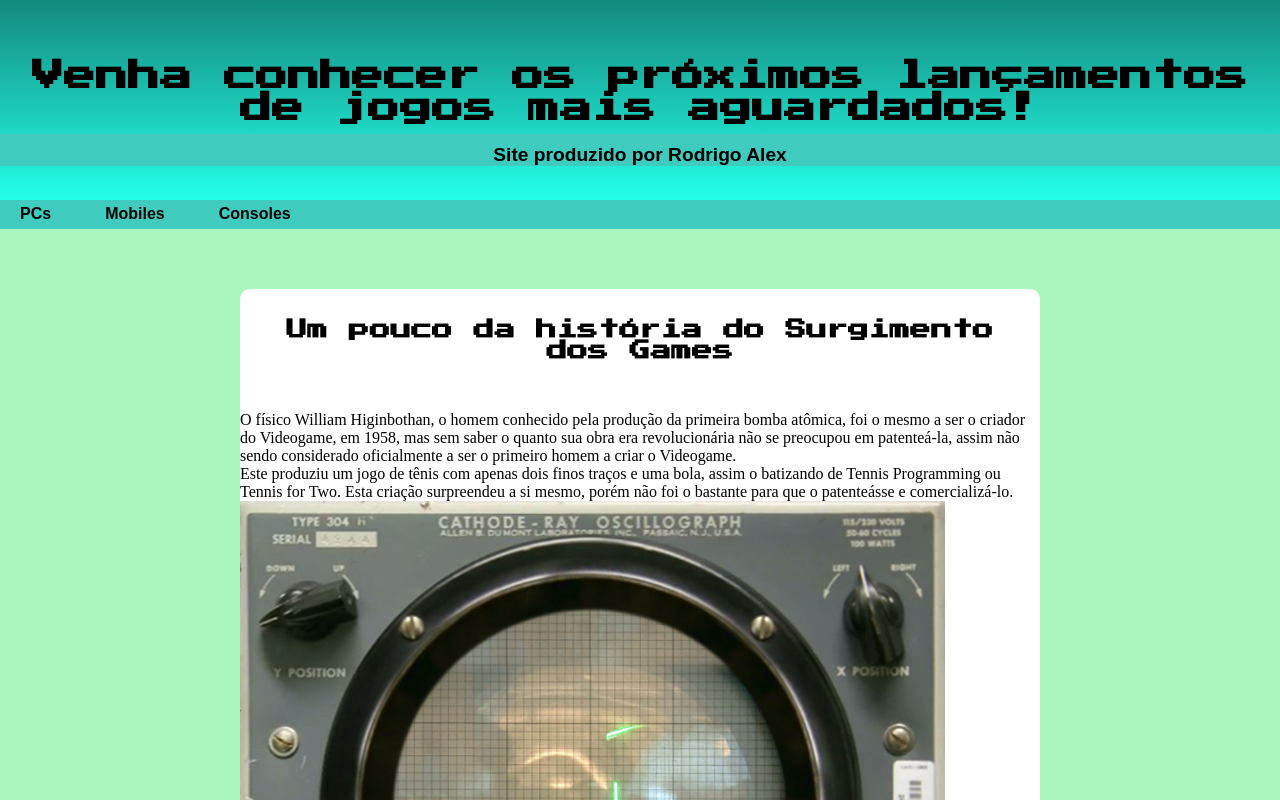
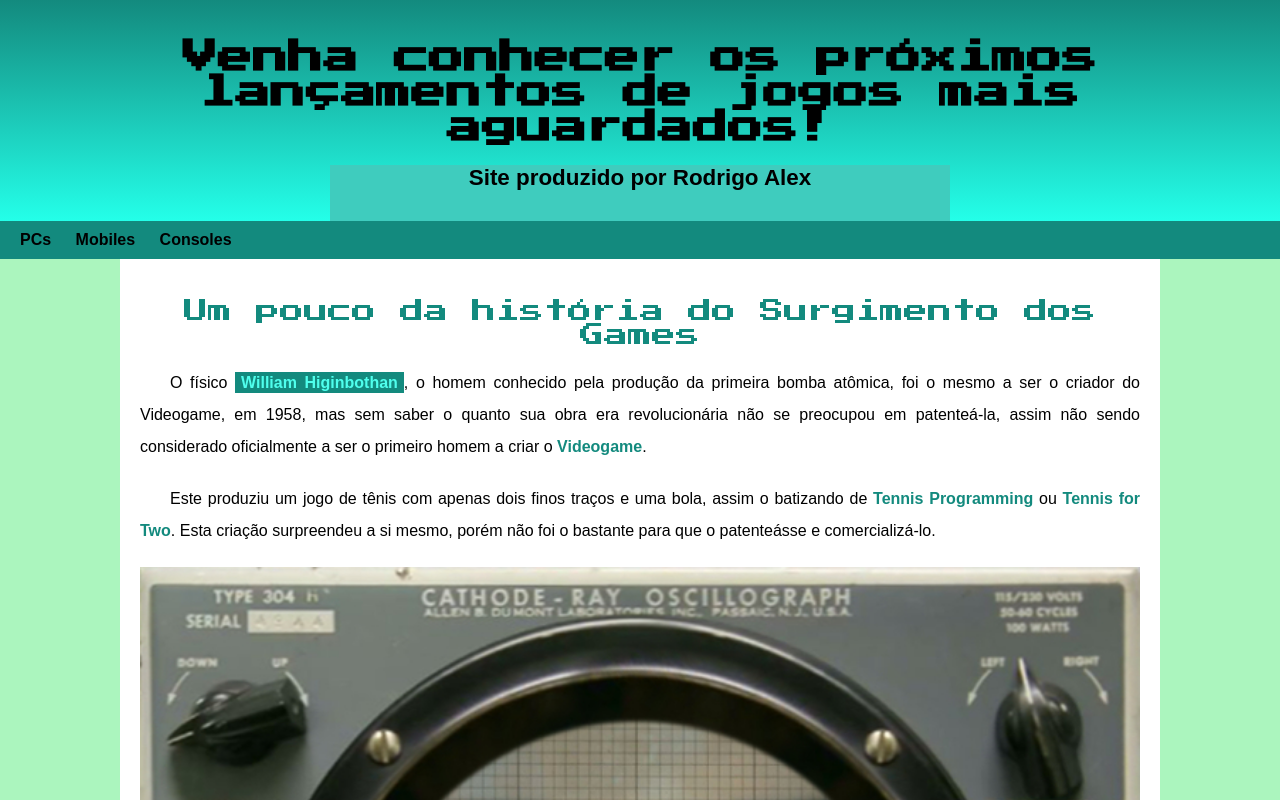
Before and after one commit to RDG14/Projeto-jogos, a plain HTML site: page index.html in a window 1280 px wide. Shown: the top 800 px of the page. Drawn offline with Linux system fonts and the light colour scheme.

Commit message:
Atualização projeto-jogos

```diff
--- a/estilo/style.css
+++ b/estilo/style.css
@@ -9,6 +9,7 @@
 
 body{
     background-color: var(--cor0);
+    font-family: Arial, Helvetica, sans-serif;
 }
 
 :root{
@@ -23,42 +24,43 @@ body{
 }
 
 header{
-    height: 200px;
     background-image: linear-gradient(to bottom, var(--cor1), var(--cor3));
-    margin: 0px 0px 0px 0px;
+    min-height: 150px;
+    text-align: center;
+    padding-top: 40px;
 }
 
 header > h1 {
-    padding: 60px 30px 10px 30px;
-    text-align: center;
     font-family: var(--fonte-titulo);
+    font-size: 2.2em;
+    font-weight: bold;
+    margin-bottom: 20px;
 }
 
 header > p{
     background-color: var(--cor5);
-    padding-top: 10px;
-    text-align: center;
     font-family: Arial, Helvetica, sans-serif;
-    font-weight: bolder;
-    font-size: 1.2em;
+    font-size: 1.4em;
+    font-weight: bold;
+    max-width: 600px;
+    padding-right: 10px;
+    padding-left: 10px;
+    margin: auto;
+    padding-bottom: 30px;
 }
 
 nav{
-    height: 24px;
-    background-color: var(--cor5);
-    margin-bottom: 30px;
-    padding-top: 5px;
+    background-color: var(--cor1);
+    padding: 10px;
 }
 
 nav > a{
-    margin-top: 10px;
-    padding-left: 20px;
-    padding-right: 30px;
+    color: black;
+    padding: 10px;
+    border-radius: 5px;
     text-decoration: none;
-    font-family: Arial, Helvetica, sans-serif;
-    font-size: 1.5emem;
-    color: black;
     font-weight: bold;
+    transition-duration: 0.5s;
 }
 
 nav > a:hover{
@@ -67,16 +69,51 @@ nav > a:hover{
 }
 
 main{
+    min-width: 300px;
+    max-width: 1000px;
     margin: auto;
-    max-width: 800px;
+    margin-bottom: 20px;
+    padding: 20px;
+    padding-top: 40px;
     background-color: white;
-    border-radius: 10px;
+    border-bottom-left-radius: 15px;
+    border-bottom-right-radius: 15px;
 }
 
 main h1{
-    margin: 60px 0px 20px 0px;
-    padding: 30px 13px;
+    color: var(--cor1);
+    font-family: var(--fonte-titulo);
+    font-weight: normal;
+    font-size: 1.5em;
     text-align: center;
-    font-family: var(--fonte-titulo);
-    font-size: 1.3em;
 }
+
+main p{
+    margin: 20px 0px;
+    text-align: justify;
+    text-indent: 30px;
+    font-size: 1em;
+    line-height: 2em;
+}
+
+main strong{
+    color: var(--cor1);
+    font-weight: bold;
+}
+
+main a{
+    text-decoration: none;
+    font-weight: bold;
+    color: var(--cor4);
+    background-color: var(--cor1);
+    padding: 2px 6px;
+}
+
+main a:hover{
+    text-decoration: underline;
+    color: var(--cor2);
+}
+
+img{
+    width: 100%;
+}
--- a/index.html
+++ b/index.html
@@ -5,6 +5,7 @@
     <meta http-equiv="X-UA-Compatible" content="IE=edge">
     <meta name="viewport" content="width=device-width, initial-scale=1.0">
     <title>Lançamentos de Jogos</title>
+    <link rel="shortcut icon" href="imagens/favicon.ico" type="image/x-icon">
     <link rel="stylesheet" href="estilo/style.css">
 </head>
 <body>
@@ -24,11 +25,11 @@
             </h1>
 
             <p>
-                O físico William Higinbothan, o homem conhecido pela produção da primeira bomba atômica, foi o mesmo a ser o criador do Videogame, em 1958, mas sem saber o quanto sua obra era revolucionária não se preocupou em patenteá-la, assim não sendo considerado oficialmente a ser o primeiro homem a criar o Videogame.
+                O físico <a href="https://www.uol.com.br/start/ultimas-noticias/2017/02/26/inventor-do-primeiro-videogame-tambem-foi-um-dos-criadores-da-bomba-atomica.htm" target="_blank" class="externo">William Higinbothan</a>, o homem conhecido pela produção da primeira bomba atômica, foi o mesmo a ser o criador do Videogame, em 1958, mas sem saber o quanto sua obra era revolucionária não se preocupou em patenteá-la, assim não sendo considerado oficialmente a ser o primeiro homem a criar o <strong>Videogame</strong>.
             </p>
 
             <p>
-                Este produziu um jogo de tênis com apenas dois finos traços e uma bola, assim o batizando de Tennis Programming ou Tennis for Two. Esta criação surpreendeu a si mesmo, porém não foi o bastante para que o patenteásse e comercializá-lo.
+                Este produziu um jogo de tênis com apenas dois finos traços e uma bola, assim o batizando de <strong>Tennis Programming</strong> ou <strong>Tennis for Two</strong>. Esta criação surpreendeu a si mesmo, porém não foi o bastante para que o patenteásse e comercializá-lo.
             </p>
 
             <img src="imagens/tennis_for_two.jpg" alt="tennis for two">
@@ -38,13 +39,13 @@
             </p>
 
             <p>
-                E em 1966, o engenheiro eletrônico Ralph Baer, considerado o pai dos consoles de jogos, mesmo com poucos recursos financeiros, teve a incrível ideia de criar um equipamento que fosse capaz de processar jogos eletrônicos por meio de uma ligação com a televisão.
+                E em 1966, o engenheiro eletrônico <a href="https://www.colegioweb.com.br/biografia-letra-r/ralph-baer-o-pai-dos-videogames.html" target="_blank" class="externo">Ralph Baer</a>, considerado o pai dos consoles de jogos, mesmo com poucos recursos financeiros, teve a incrível ideia de criar um equipamento que fosse capaz de processar jogos eletrônicos por meio de uma ligação com a televisão.
             </p>
 
             <img src="imagens/ralph_baer.jpg" alt="Ralph Baer">
 
             <p>
-                E contando com a grande contribuição de seus amigos e companheiros de trabalho, em 1967, conseguiu produzir seu primeiro jogo, o chasing game', um jogo básico de Ping Pong, no qual duas barras quadradas podiam ser controladas pelos jogadores ao longo da tela.
+                E contando com a grande contribuição de seus amigos e companheiros de trabalho, em 1967, conseguiu produzir seu primeiro jogo, <strong>o chasing game</strong>, um jogo básico de Ping Pong, no qual duas barras quadradas podiam ser controladas pelos jogadores ao longo da tela.
             </p>
 
             <p>
@@ -54,7 +55,7 @@
             <img src="imagens/brown_box.jpg" alt="Brown Box">
 
             <p>
-                E assim a Magnavox (uma empresa sediada na Holanda, lançou ao público o primeiro console de videogame, o Odyssey 100. Assim convertendo-se de pouco em pouco ao longo dos anos, foi dando origem aos conhecidos Nintendos, PlayStations e Xbox de hoje.
+                E assim a <strong>Magnavox</strong> (uma empresa sediada na Holanda), lançou ao público o primeiro console de videogame, o <strong>Odyssey 100</strong>. Assim convertendo-se de pouco em pouco ao longo dos anos, foi dando origem aos conhecidos Nintendos, PlayStations e Xbox de hoje.
             </p>
         </article>
     </main>
```
Also changed, not shown: imagens/favicon.ico (added).
